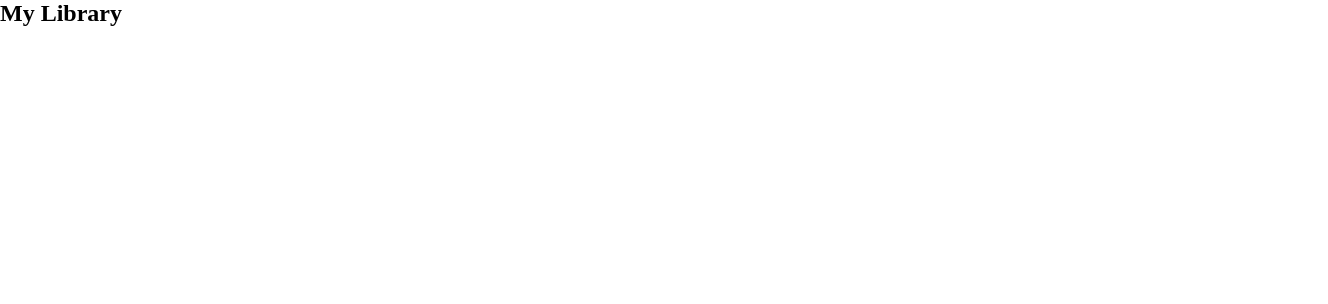
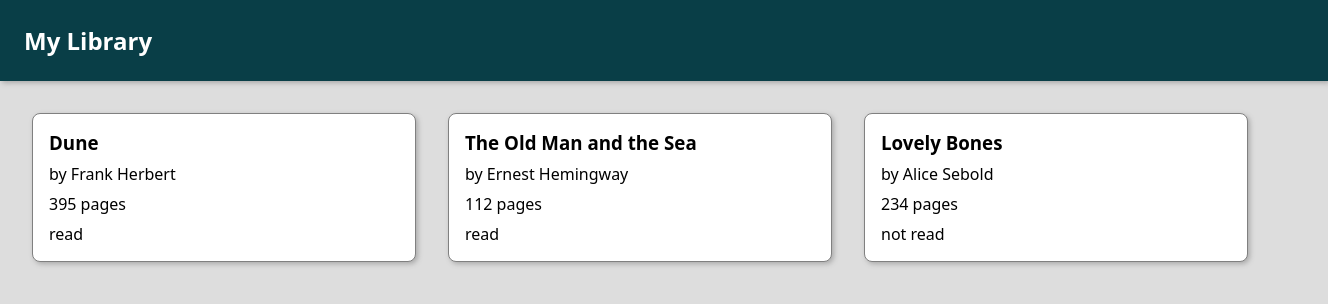
Before and after one commit to kgpolte/my-library, a website: page index.html in a window 1280 px wide. Shown: the whole page, 1328 px wide, since content can reach past the window. Drawn offline with Linux system fonts and the light colour scheme.

Commit message:
Create header and card display

```diff
--- a/index.html
+++ b/index.html
@@ -8,7 +8,10 @@
   <link rel="stylesheet" href="style.css">
 </head>
 <body>
-  <h2>My Library</h2>
+  <div class="header">
+    <h2>My Library</h2>
+  </div>
+  <div id="books"></div>
   <script src="library.js"></script>
 </body>
 </html>
--- a/library.js
+++ b/library.js
@@ -1,3 +1,45 @@
-function havinAGoodTime(x, y) {
-  return x + y;
+const myLibrary = [];
+
+function Book(title, author, pages, read) {
+  this.title = title;
+  this.author = author;
+  this.pages = pages;
+  this.read = read;
 }
+
+function addBookToLibrary(title, author, pages, read) {
+  const book = new Book(title, author, pages, read);
+  myLibrary.push(book);
+}
+
+function showBooks() {
+  const bookDisplay = document.getElementById("books");
+
+  myLibrary.forEach((book) => {
+    const card = document.createElement("div");
+    card.classList.add("card");
+
+    const title = document.createElement("h3");
+    title.textContent = book.title;
+    card.appendChild(title);
+
+    const author = document.createElement("p");
+    author.textContent = `by ${book.author}`;
+    card.appendChild(author);
+
+    const pages = document.createElement('p');
+    pages.textContent = `${book.pages} pages`;
+    card.appendChild(pages);
+
+    const read = document.createElement('p');
+    read.textContent = `${book.read ? 'read' : 'not read'}`;
+    card.appendChild(read);
+
+    bookDisplay.appendChild(card);
+  });
+}
+
+addBookToLibrary("Dune", "Frank Herbert", 395, true);
+addBookToLibrary("The Old Man and the Sea", "Ernest Hemingway", 112, true);
+addBookToLibrary("Lovely Bones", "Alice Sebold", 234, false);
+showBooks();
--- a/style.css
+++ b/style.css
@@ -1,3 +1,45 @@
 * {
   margin: 0;
 }
+
+html {
+  height: 100%;
+}
+
+body {
+  height: 100%;
+  display: grid;
+  grid-template-rows: max-content 1fr;
+  background: #ddd;
+  font-family: system-ui, -apple-system, BlinkMacSystemFont, 'Segoe UI', Roboto, Oxygen, Ubuntu, Cantarell, 'Open Sans', 'Helvetica Neue', sans-serif;
+}
+
+.header {
+  background: rgb(9, 62, 71);
+  width: 100%;
+  box-shadow: 2px 2px 5px #aaa;
+  padding: 1.5em;
+}
+
+.header > h2 {
+  color: #fff;
+}
+
+#books {
+  display: grid;
+  grid-template-columns: repeat(auto-fit, minmax(250px, 1fr));
+  justify-content: start;
+  height: fit-content;
+  gap: 2rem;
+  padding: 2rem;
+}
+
+.card {
+  border: 1px solid gray;
+  border-radius: 0.5em;
+  padding: 1em;
+  display: grid;
+  gap: 0.5em;
+  background: #fff;
+  box-shadow: 2px 2px 5px #aaa;
+}
```
